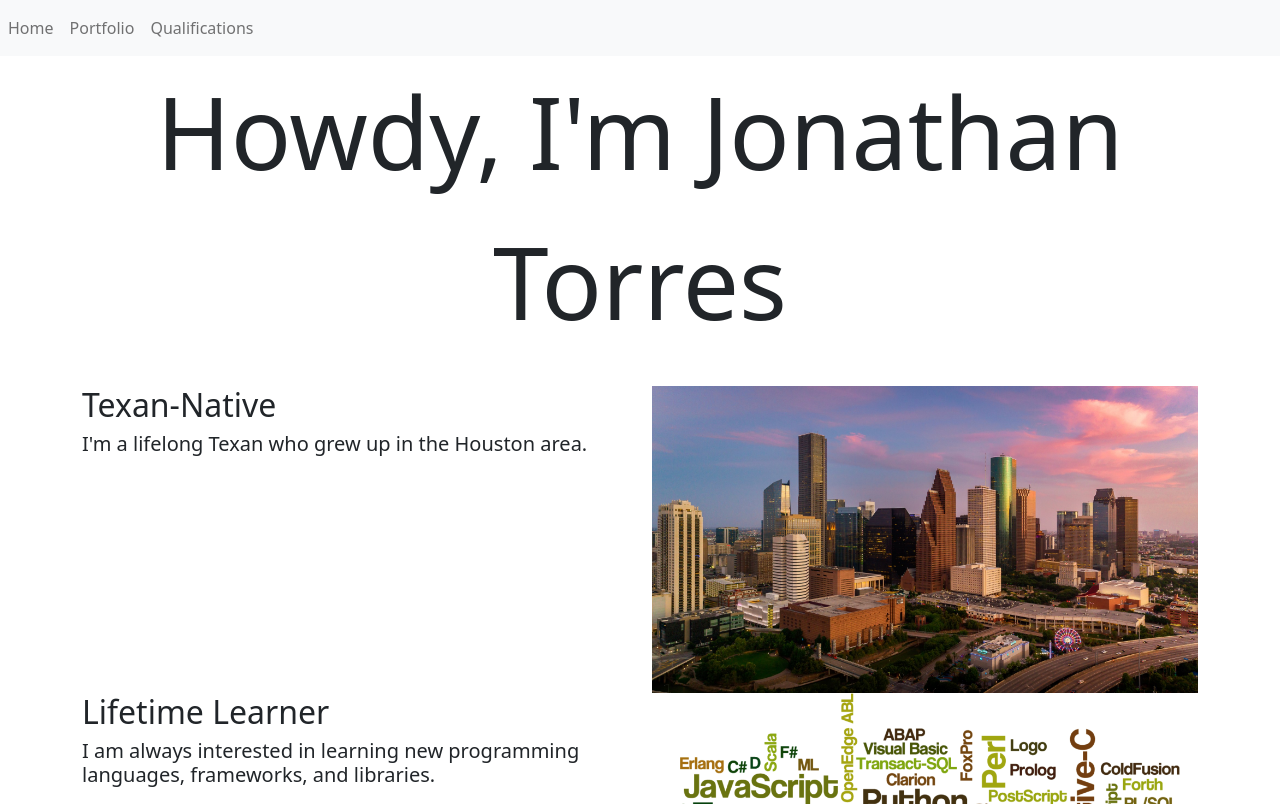
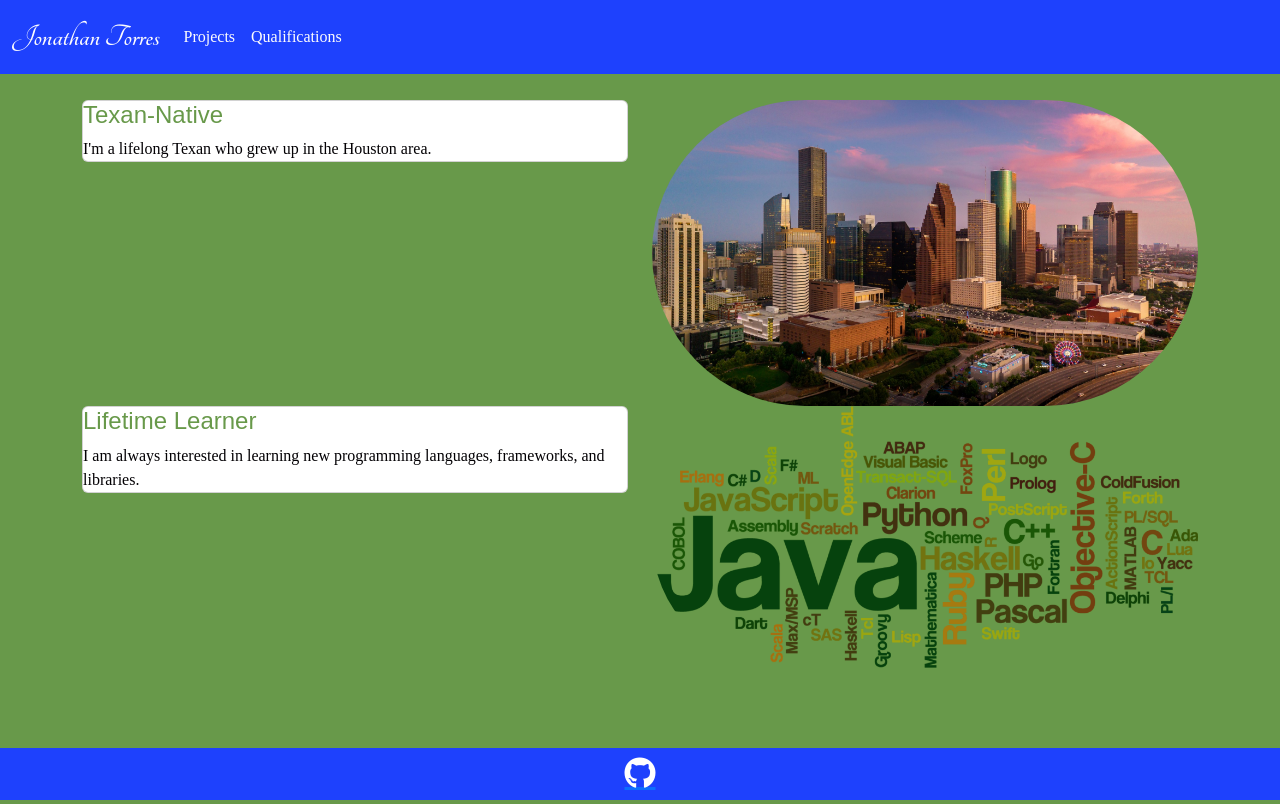
Before and after one commit to torres404/torres404.github.io, a plain HTML site: page index.html in a window 1280 px wide. Shown: the top 804 px of the page. Drawn offline with nearby package versions, Linux system fonts and the light colour scheme; a web font is replaced by a local one.

Commit message:
Updated styling

```diff
--- a/index.html
+++ b/index.html
@@ -4,43 +4,76 @@
     <meta charset="UTF-8">
     <meta http-equiv="X-UA-Compatible" content="IE=edge">
     <meta name="viewport" content="width=device-width, initial-scale=1.0">
-    <title>Document</title>
+    <title>Jonathan Torres Website</title>
+    <link rel="stylesheet" href="styles/style.css">
+    <!-- Following 2 lines are for Bootstrap 5 functionality -->
     <link href="https://cdn.jsdelivr.net/npm/bootstrap@5.2.3/dist/css/bootstrap.min.css" rel="stylesheet" integrity="sha384-rbsA2VBKQhggwzxH7pPCaAqO46MgnOM80zW1RWuH61DGLwZJEdK2Kadq2F9CUG65" crossorigin="anonymous">
     <script src="https://cdn.jsdelivr.net/npm/bootstrap@5.2.3/dist/js/bootstrap.bundle.min.js" integrity="sha384-kenU1KFdBIe4zVF0s0G1M5b4hcpxyD9F7jL+jjXkk+Q2h455rYXK/7HAuoJl+0I4" crossorigin="anonymous"></script>
+    <!-- Following 4 lines are for favicon functionality. -->
+    <link rel="apple-touch-icon" sizes="180x180" href="/apple-touch-icon.png">
+    <link rel="icon" type="image/png" sizes="32x32" href="/favicon-32x32.png">
+    <link rel="icon" type="image/png" sizes="16x16" href="/favicon-16x16.png">
+    <link rel="manifest" href="/site.webmanifest">
+    <!-- Following lines are for google fonts -->
+    <link rel="preconnect" href="https://fonts.googleapis.com">
+    <link rel="preconnect" href="https://fonts.gstatic.com" crossorigin>
+
+    <link href="https://fonts.googleapis.com/css2?family=Tangerine:wght@700&display=swap" rel="stylesheet">
+    <style> @import url('https://fonts.googleapis.com/css2?family=Tangerine:wght@700&display=swap'); </style>
+
+    <link href="https://fonts.googleapis.com/css2?family=ABeeZee&display=swap" rel="stylesheet">
+    <style>
+      @import url('https://fonts.googleapis.com/css2?family=ABeeZee&display=swap');
+    </style>
+
+    <link href="https://fonts.googleapis.com/css2?family=Unna&display=swap" rel="stylesheet">
+    <style>
+      @import url('https://fonts.googleapis.com/css2?family=Unna&display=swap');
+      </style>
+
+<script src="https://kit.fontawesome.com/123a304c10.js" crossorigin="anonymous"></script>
   </head>
-<body>
-    <nav class="navbar navbar-expand-sm bg-light navbar-light">
 
-        <ul class="navbar-nav">
+<body class="d-flex flex-column min-vh-100">
+
+    <header class="header">
+      <nav class="navbar navbar-expand-lg">
+        <div class="container-fluid">
+          <a class="navbar-brand alttext brandname" href="#">Jonathan Torres</a>
+          <button class="navbar-toggler " type="button" data-bs-toggle="collapse" data-bs-target="#navbarSupportedContent" aria-controls="navbarSupportedContent" aria-expanded="false" aria-label="Toggle navigation">
+            <span class="navbar-toggler-icon "></span>
+          </button>
+          <div class="collapse navbar-collapse" id="navbarSupportedContent">
+            <ul class="navbar-nav me-auto mb-2 mb-lg-0">
               <li class="nav-item">
-            <a class="nav-link" href="index.html">Home</a>
+                <a class="nav-link alttext"  href="#">Projects</a>
               </li>
               <li class="nav-item">
-            <a class="nav-link" href="pages/projects.html">Portfolio</a>
-          </li>
-          <li class="nav-item">
-            <a class="nav-link" href="pages/qualifications.html">Qualifications</a>
+                <a class="nav-link alttext" href="#">Qualifications</a>
               </li>
             </ul>
+
+          </div>
+        </div>
       </nav>
-
-      <div class="jumbotron text-center">
-        <span style="font-size:100px">Howdy, I'm Jonathan Torres</span>
-      </div>
-
-      <div class="container" style="margin-top:30px">
+    </header>
 
 
 
+    <div class="container contentarea">
         <div class="row">
+          <div class="col-sm-6">
+          <div class="card">
+
+              <h4 class="card-title subtitle">Texan-Native</h4>
+              <p class="card-text text">I'm a lifelong Texan who grew up in the Houston area.</p>
+
+          </div>
+        </div>
+
 
             <div class="col-sm-6">
-            <h2>Texan-Native</h2>
-            <h5>I'm a lifelong Texan who grew up in the Houston area.</h5>
-
-            </div>
-          <div class="col-sm-6">
-            <img class="img-fluid" src="images/houston.jpg" alt="Houston" >
+                <img class="img-fluid rounded-pill" src="images/houston.jpg" alt="Houston" >
             </div>
 
         </div>
@@ -48,44 +81,37 @@
         <div class="row">
 
           <div class="col-sm-6">
-            <h2>Lifetime Learner </h2>
-            <h5>I am always interested in learning new programming languages, frameworks, and libraries. </h5>
+            <div class="card">
+              <h4 class="card-title subtitle">Lifetime Learner </h4>
+            <p class="card-text text">I am always interested in learning new programming languages, frameworks, and libraries. </p>
+            </div>
+
 
             </div>
           <div class="col-sm-6">
-            <img class="img-fluid" src="images/languages.png" alt="languages" >
+                    <img class="img-fluid rounded-pill" src="images/languages.png" alt="languages" >
+
           </div>
 
         </div>
 
 
-        <div class="row">
-
-          <div class="col-sm-6">
-            <h2>Texas A&M Aggie</h2>
-            <h5>I am a Texas Aggie who is majoring in Computer Science with a minor in Cybersecurity here at the
-              <a href=" https://www.usnews.com/best-colleges/texas-am-university-college-station-10366/overall-rankings" target="_blank" title="US News Rankings">68th top national university</a> Texas A&M University. </h5>
 
     </div>
-          <div class="col-sm-6">
-            <img class="img-fluid" src="images/texasanm.png" alt="TAMU" >
-          </div>
+
+      <footer class="footer mt-auto">
+
+          <a href="https://github.com/torres404">
+            <span class="d-flex justify-content-center" style="color: white;">
+            <i class="fa-brands fa-github fa-2xl" ></i>
+          </span>
+          </a>
 
 
 
-        </div>
-      </div>
+      </footer>
 
 
-      <div class="container" style="text-align: center;">
-        <h2>Contact Me</h2>
-      <p>You can reach me here.</p>
-      <ul class="nav nav-pills flex-column">
-        <li class="nav-item">
-          <a class="nav-link" href="mailto:tjonathan1999@gmail.com" title="Send Email using Mail app">Send Email</a>
-        </li>
-      </ul>
-      </div>
     <script src="../scripts/index.js"></script>
 </body>
 </html>
--- /dev/null
+++ b/styles/style.css
@@ -0,0 +1,63 @@
+
+
+.containershape {
+    background-color: #68994A;
+    border-radius: 10px;
+    padding: 1%;
+    margin: 1%;
+    border: 1px solid #68994A;
+}
+
+.header {
+    background-color: #1E41FD !important;
+}
+
+.subtitle {
+    color: #68994A;
+    font-family: 'ABeeZee', sans-serif;
+}
+
+.text {
+    color: #030104;
+    font-family: 'Unna', serif;
+}
+
+.alttext{
+    color: #FDFCFD !important;
+    font-family: 'Unna', serif;
+}
+
+body {
+    background-color: #68994A !important;
+}
+
+
+html {
+  position: relative;
+  min-height: 100%;
+}
+
+
+.footer {
+  margin-top: auto;
+  width: 100%;
+  background-color: #1E41FD !important;
+  padding: 2%;
+}
+
+.smallfrag {
+    color: #AB663E;
+}
+
+.contentarea {
+    border-radius : 10px;
+    padding: 1%;
+    margin: 1%;
+
+
+}
+
+.brandname {
+    font-family: 'Tangerine', cursive;
+    font-size: xx-large !important;
+}
```
Also changed, not shown: pages/projects.html (deleted, +0 -15 lines), pages/qualifications.html (deleted, +0 -15 lines), android-chrome-192x192.png (added), android-chrome-512x512.png (added), apple-touch-icon.png (added), favicon-16x16.png (added), favicon-32x32.png (added), favicon.ico (added), site.webmanifest (added). Lines whose indentation alone changed are shown as unchanged.
